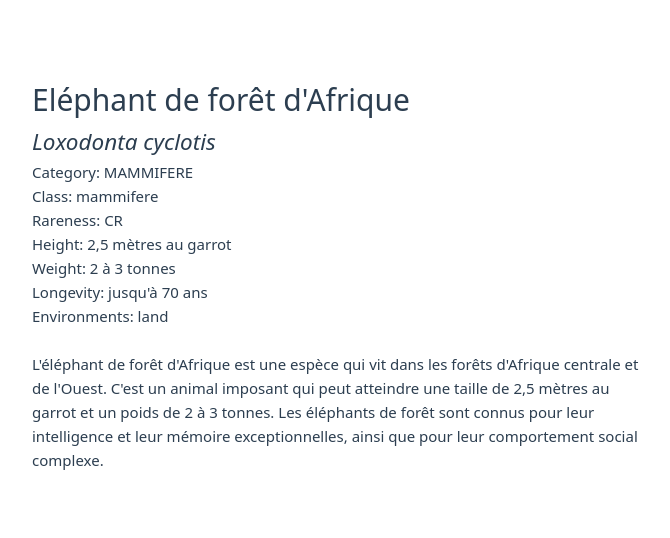
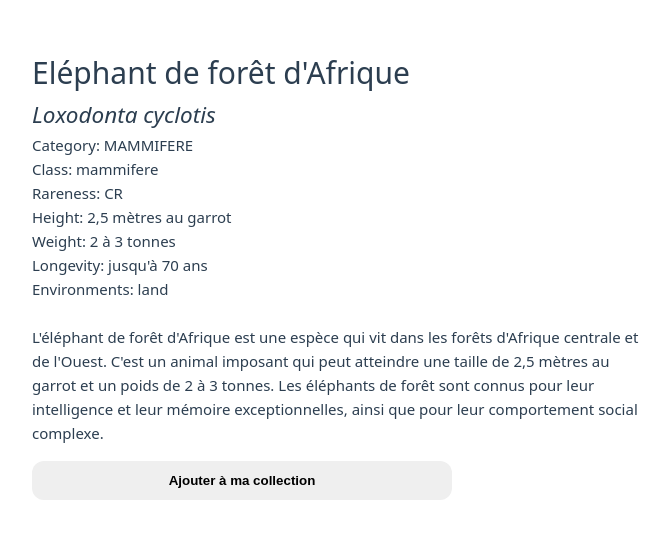
Before and after one commit to benjaminlepine/animax-poc-2026, a Vue app: page /tk/1 in a window 1280 px wide. Shown: the part 126-664 px from the top of the page, without its empty margins (0-670 px from the left). Built offline with nearby package versions, Linux system fonts and the light colour scheme; no server answers.

Commit message:
add button - add to my collection

```diff
--- a/src/views/TokenView.vue
+++ b/src/views/TokenView.vue
@@ -34,7 +34,9 @@ async function load() {
     loading.value = false
   }
 }
-
+function onAddToCollection() {
+  console.log('add_to_collection_clicked', { tokenId: props.tokenId })
+}
 onMounted(load)
 </script>
 
@@ -62,6 +64,13 @@ onMounted(load)
     <p><strong>Environments:</strong> {{ animal.environments.join(', ') }}</p>
 
     <p class="about">{{ animal.about }}</p>
+
+
+    <button class="cta" type="button" @click="onAddToCollection">
+      Ajouter à ma collection
+    </button>
+
+
   </div>
 
   <div v-else-if="error" class="state">{{ error }}</div>
@@ -91,4 +100,17 @@ onMounted(load)
   margin: 40px auto;
   font-family: system-ui, sans-serif;
 }
+
+.cta {
+  width: 100%;
+  max-width: 420px;
+  margin-top: 16px;
+  padding: 12px 14px;
+  border: 0;
+  border-radius: 12px;
+  font-weight: 700;
+  cursor: pointer;
+}
+
+
 </style>
```
